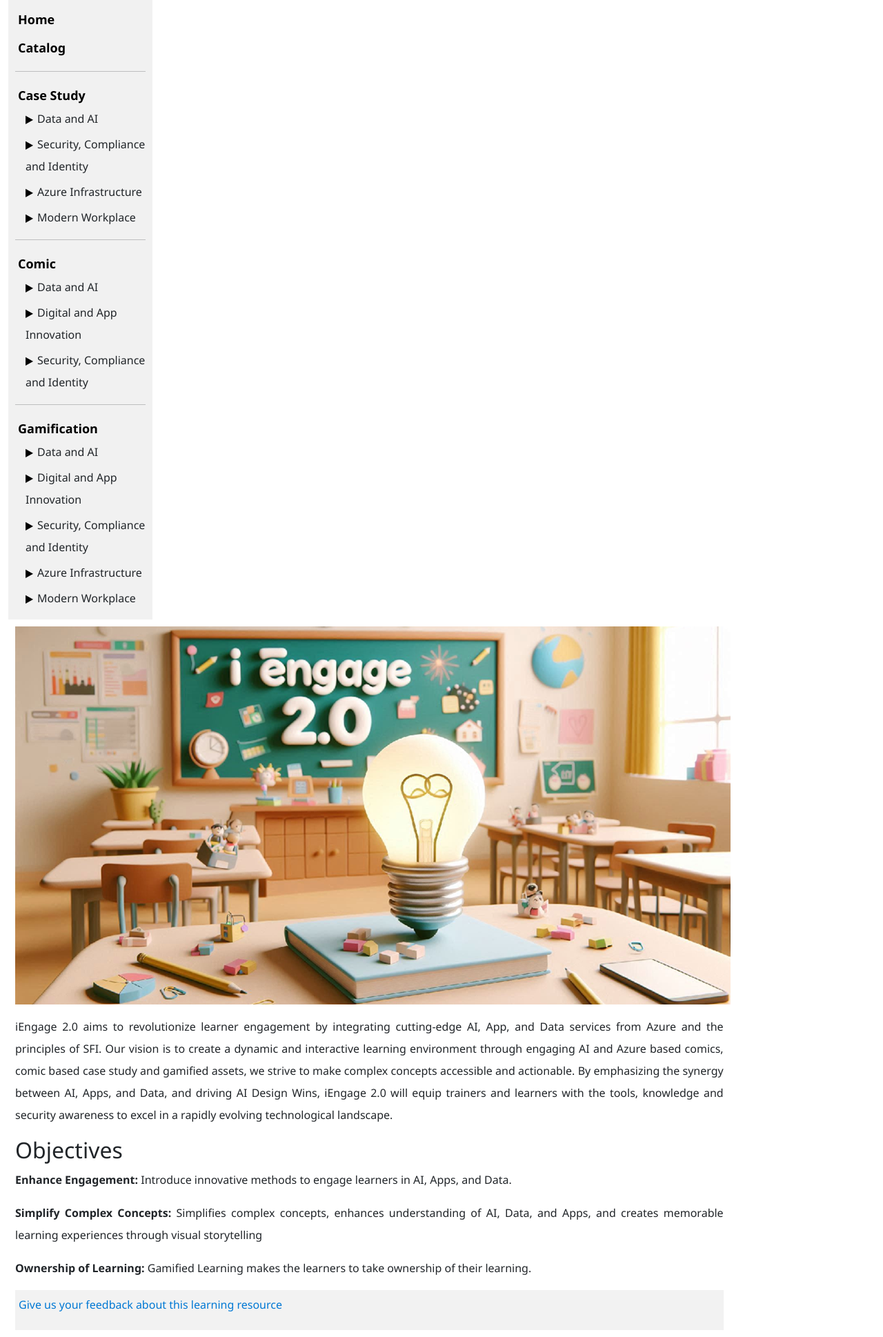
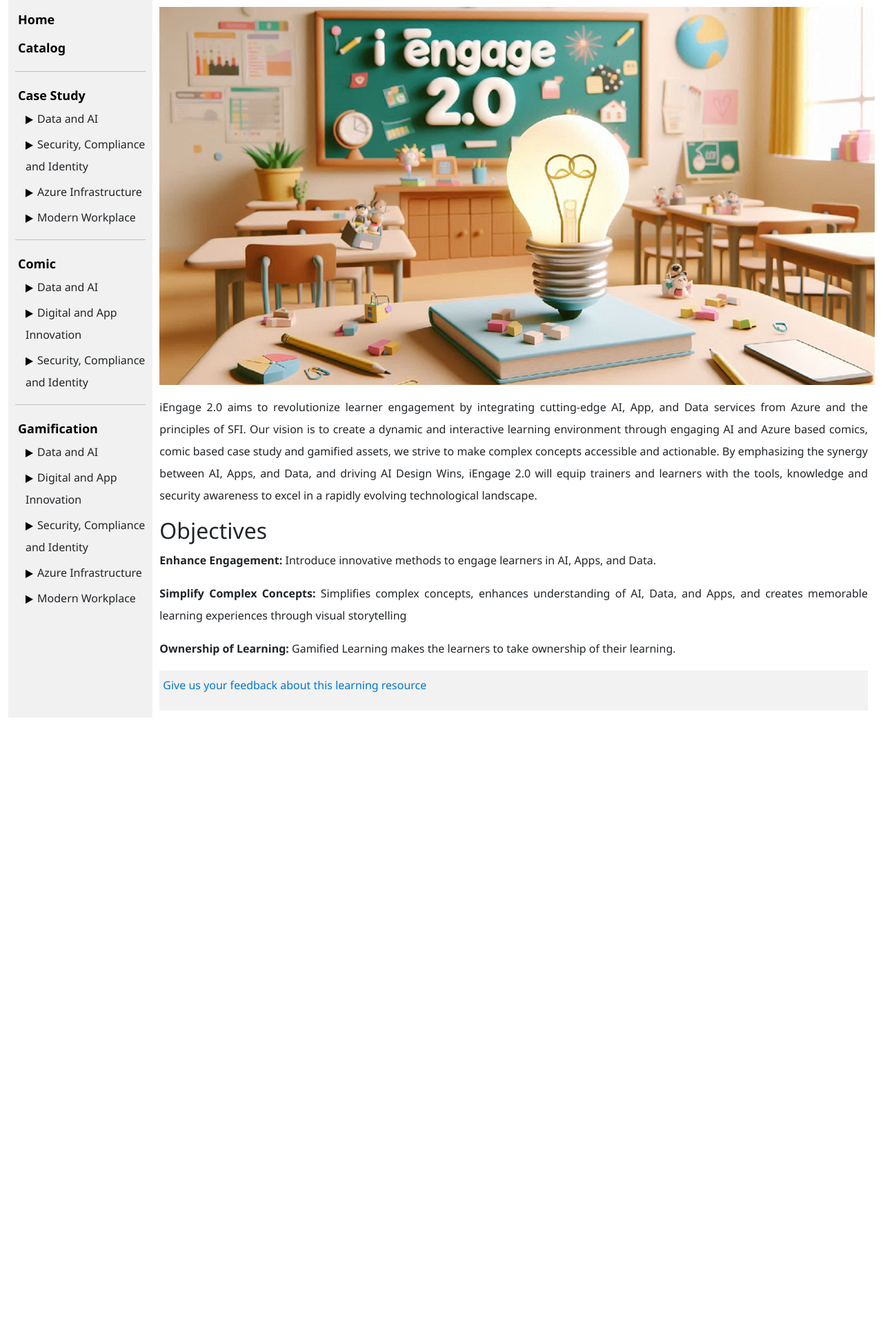
Before and after one commit to ningweinw/iengage, a Jekyll site: the page built from index.markdown, in a window 1280 px wide. Shown: the whole page at 69% size. Built offline with Jekyll 4.4.1, drawn with Linux system fonts in a browser that asks for light colours; after the commit the page ends 1040 px from its top, so only the background shows below that.

Commit message:
Update default.html

```diff
--- a/_layouts/default.html
+++ b/_layouts/default.html
@@ -9,7 +9,7 @@
   <link rel="stylesheet" href="/iengage/assets/css/catalog_style.css">
 </head>
 <body class="main-body">
-  <div class="container-fluid">
+  <div class="container-fluid d-flex">
     <div class="col-sm-2 g-0" id="leftDiv">
       <ul>
         <li><a href="{{ site.url }}{{ site.baseurl }}" class="main-menu">Home</a></li>
```
